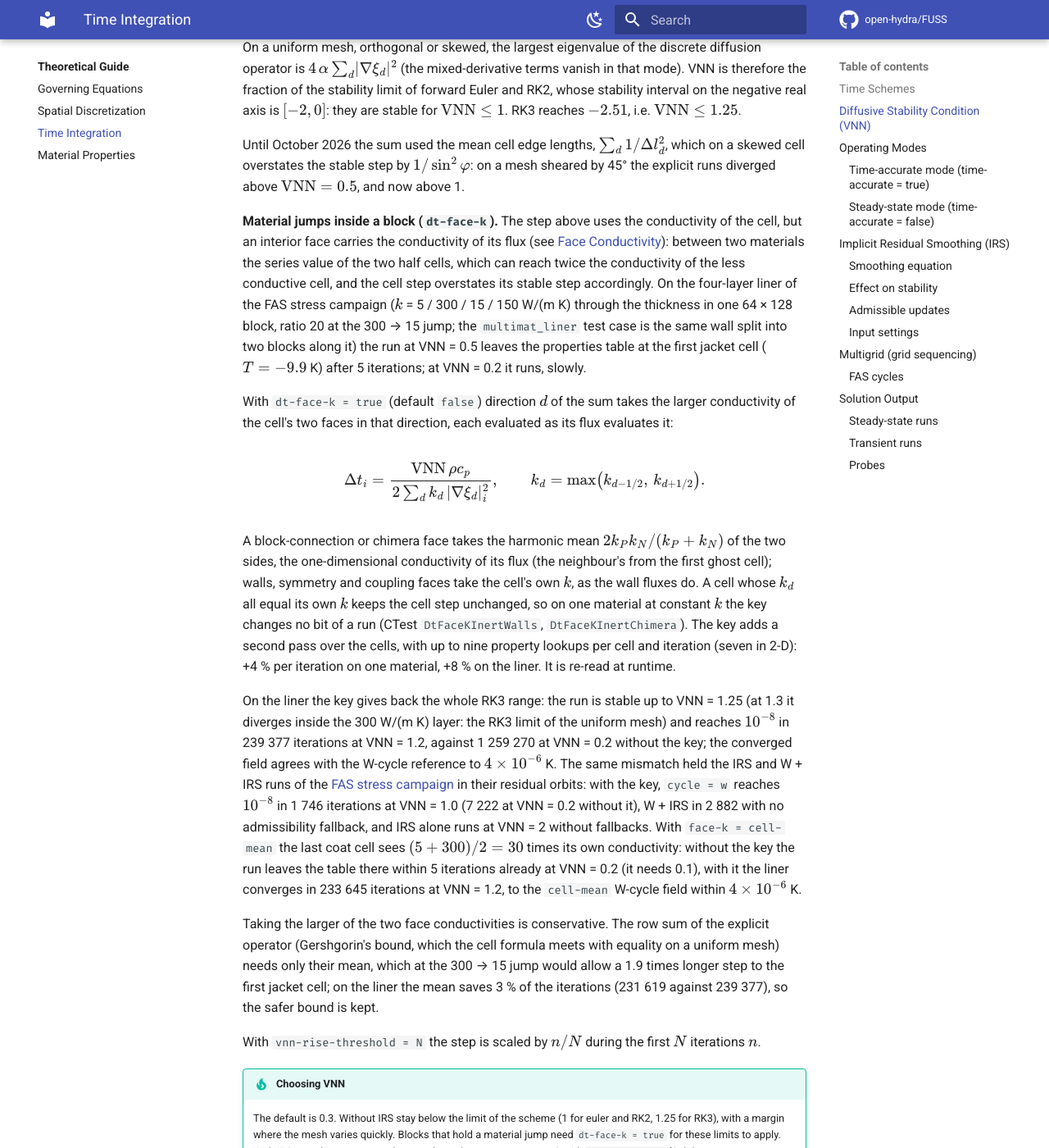
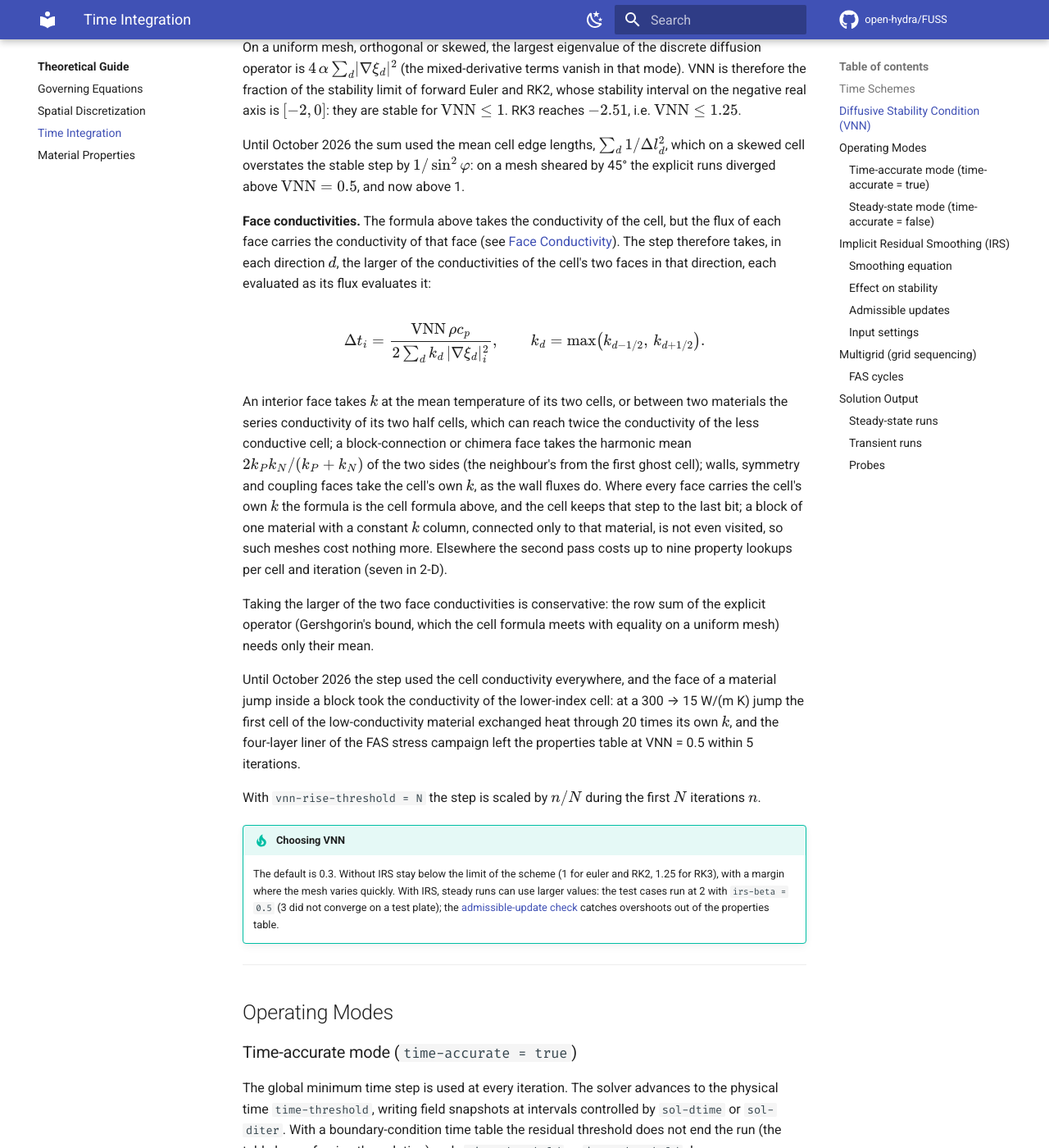
Before and after one commit to open-hydra/FUSS, an MkDocs documentation site: the page built from docs/theory/time-integration.md, in a window 1280 px wide and 1400 px high, scrolled down 1521 px. Shown: the whole window at 82% size. Built offline with MkDocs 1.6.1 and Material for MkDocs 9.7.7, drawn with Linux system fonts in a browser that asks for light colours; comment, search, counter and statistics services are not loaded; some of the changed text lies outside the part shown.

Commit message:
Compute_dt: the face-conductivity step always, dt-face-k removed
The face-conductivity step of a919c40 was opt-in only to keep the default
bit-identical; it is the correct explicit limit wherever a face carries a
conductivity other than the cell's, so it now always runs. Blocks of one
material with a constant k column, connected only to that material, are
not visited (every face k equals the cell k there, the pass would change
no step), so such meshes keep the cell step bit for bit at no cost. The
key dt-face-k leaves the registry (an input.ini that still sets it is
ignored like any unknown key).

The 9 one-material suite cases stay byte-identical to FUSS-dtk3; the
cases with a 101/102 connection between k = 10 and 100 (nominal, irs,
chimera, mg*) take the face step by design and reproduce FUSS-dtk3 with
dt-face-k = true byte for byte (nominal, irs, chimera checked).

Tests: the two DtFaceKInert entries and run_case.sh --dt-face-k-inert go
(nothing left to switch); multimat_liner runs without the key.

Co-Authored-By: Claude Fable 5.1 <noreply@anthropic.com>

```diff
--- a/docs/theory/time-integration.md
+++ b/docs/theory/time-integration.md
@@ -52,26 +52,24 @@ On a uniform mesh, orthogonal or skewed, the largest eigenvalue of the discrete
 
 Until October 2026 the sum used the mean cell edge lengths, $\sum_d 1/\Delta l_d^2$, which on a skewed cell overstates the stable step by $1/\sin^2\varphi$: on a mesh sheared by 45° the explicit runs diverged above $\text{VNN} = 0.5$, and now above 1.
 
-**Material jumps inside a block (`dt-face-k`).** The step above uses the conductivity of the cell, but an interior face carries the conductivity of its flux (see [Face Conductivity](numerics.md#face-conductivity)): between two materials the series value of the two half cells, which can reach twice the conductivity of the less conductive cell, and the cell step overstates its stable step accordingly. On the four-layer liner of the FAS stress campaign ($k$ = 5 / 300 / 15 / 150 W/(m K) through the thickness in one 64 × 128 block, ratio 20 at the 300 → 15 jump; the `multimat_liner` test case is the same wall split into two blocks along it) the run at VNN = 0.5 leaves the properties table at the first jacket cell ($T = -9.9$ K) after 5 iterations; at VNN = 0.2 it runs, slowly.
-
-With `dt-face-k = true` (default `false`) direction $d$ of the sum takes the larger conductivity of the cell's two faces in that direction, each evaluated as its flux evaluates it:
+**Face conductivities.** The formula above takes the conductivity of the cell, but the flux of each face carries the conductivity of that face (see [Face Conductivity](numerics.md#face-conductivity)). The step therefore takes, in each direction $d$, the larger of the conductivities of the cell's two faces in that direction, each evaluated as its flux evaluates it:
 
 $$
 \Delta t_i = \frac{\text{VNN}\,\rho c_p}{2\sum_{d} k_d\,\lvert\nabla\xi_d\rvert_i^{2}},
 \qquad k_d = \max\bigl(k_{d-1/2},\,k_{d+1/2}\bigr).
 $$
 
-A block-connection or chimera face takes the harmonic mean $2k_Pk_N/(k_P+k_N)$ of the two sides, the one-dimensional conductivity of its flux (the neighbour's from the first ghost cell); walls, symmetry and coupling faces take the cell's own $k$, as the wall fluxes do. A cell whose $k_d$ all equal its own $k$ keeps the cell step unchanged, so on one material at constant $k$ the key changes no bit of a run (CTest `DtFaceKInertWalls`, `DtFaceKInertChimera`). The key adds a second pass over the cells, with up to nine property lookups per cell and iteration (seven in 2-D): +4 % per iteration on one material, +8 % on the liner. It is re-read at runtime.
+An interior face takes $k$ at the mean temperature of its two cells, or between two materials the series conductivity of its two half cells, which can reach twice the conductivity of the less conductive cell; a block-connection or chimera face takes the harmonic mean $2k_Pk_N/(k_P+k_N)$ of the two sides (the neighbour's from the first ghost cell); walls, symmetry and coupling faces take the cell's own $k$, as the wall fluxes do. Where every face carries the cell's own $k$ the formula is the cell formula above, and the cell keeps that step to the last bit; a block of one material with a constant $k$ column, connected only to that material, is not even visited, so such meshes cost nothing more. Elsewhere the second pass costs up to nine property lookups per cell and iteration (seven in 2-D).
 
-On the liner the key gives back the whole RK3 range: the run is stable up to VNN = 1.25 (at 1.3 it diverges inside the 300 W/(m K) layer: the RK3 limit of the uniform mesh) and reaches $10^{-8}$ in 239 377 iterations at VNN = 1.2, against 1 259 270 at VNN = 0.2 without the key; the converged field agrees with the W-cycle reference to $4\times10^{-6}$ K. The same mismatch held the IRS and W + IRS runs of the [FAS stress campaign](../vv/fas-cycles.md) in their residual orbits: with the key, `cycle = w` reaches $10^{-8}$ in 1 746 iterations at VNN = 1.0 (7 222 at VNN = 0.2 without it), W + IRS in 2 882 with no admissibility fallback, and IRS alone runs at VNN = 2 without fallbacks. With `face-k = cell-mean` the last coat cell sees $(5 + 300)/2 = 30$ times its own conductivity: without the key the run leaves the table there within 5 iterations already at VNN = 0.2 (it needs 0.1), with it the liner converges in 233 645 iterations at VNN = 1.2, to the `cell-mean` W-cycle field within $4\times10^{-6}$ K.
+Taking the larger of the two face conductivities is conservative: the row sum of the explicit operator (Gershgorin's bound, which the cell formula meets with equality on a uniform mesh) needs only their mean.
 
-Taking the larger of the two face conductivities is conservative. The row sum of the explicit operator (Gershgorin's bound, which the cell formula meets with equality on a uniform mesh) needs only their mean, which at the 300 → 15 jump would allow a 1.9 times longer step to the first jacket cell; on the liner the mean saves 3 % of the iterations (231 619 against 239 377), so the safer bound is kept.
+Until October 2026 the step used the cell conductivity everywhere, and the face of a material jump inside a block took the conductivity of the lower-index cell: at a 300 → 15 W/(m K) jump the first cell of the low-conductivity material exchanged heat through 20 times its own $k$, and the four-layer liner of the FAS stress campaign left the properties table at VNN = 0.5 within 5 iterations.
 
 With `vnn-rise-threshold = N` the step is scaled by $n/N$ during the first $N$ iterations $n$.
 
 !!! tip "Choosing VNN"
 
-    The default is 0.3. Without IRS stay below the limit of the scheme (1 for euler and RK2, 1.25 for RK3), with a margin where the mesh varies quickly. Blocks that hold a material jump need `dt-face-k = true` for these limits to apply. With IRS, steady runs can use larger values: the test cases run at 2 with `irs-beta = 0.5` (3 did not converge on a test plate); the [admissible-update check](#admissible-updates) catches overshoots out of the properties table.
+    The default is 0.3. Without IRS stay below the limit of the scheme (1 for euler and RK2, 1.25 for RK3), with a margin where the mesh varies quickly. With IRS, steady runs can use larger values: the test cases run at 2 with `irs-beta = 0.5` (3 did not converge on a test plate); the [admissible-update check](#admissible-updates) catches overshoots out of the properties table.
 
 ---
 
```
Also changed, not shown: docs/user/registry.md (+0 -1 lines), 7 other files.
